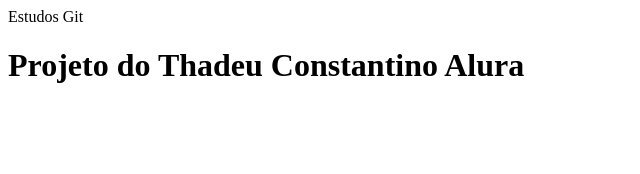
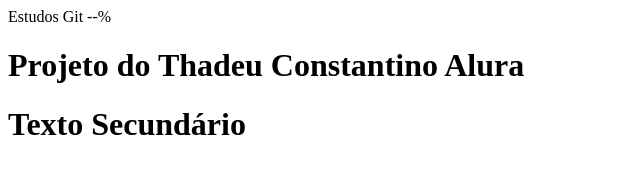
Before and after one commit to ThadeuConstantino/Curso-Git, a plain HTML site: page Index.html in a window 1280 px wide. Shown: the whole page, without its empty margins (0-640 px from the left). Drawn offline with Linux system fonts and the light colour scheme.

Commit message:
Alteração Titulo
alterando o texto

```diff
--- a/Index.html
+++ b/Index.html
@@ -1,11 +1,12 @@
 <html>
 
     <head>
-        Estudos Git
+        Estudos Git --%
     </head>
 
     <body>
         <h1>Projeto do Thadeu Constantino Alura</h1>
+        <h1>Texto Secundário</h1>
     </body>
 
 </html>
```
